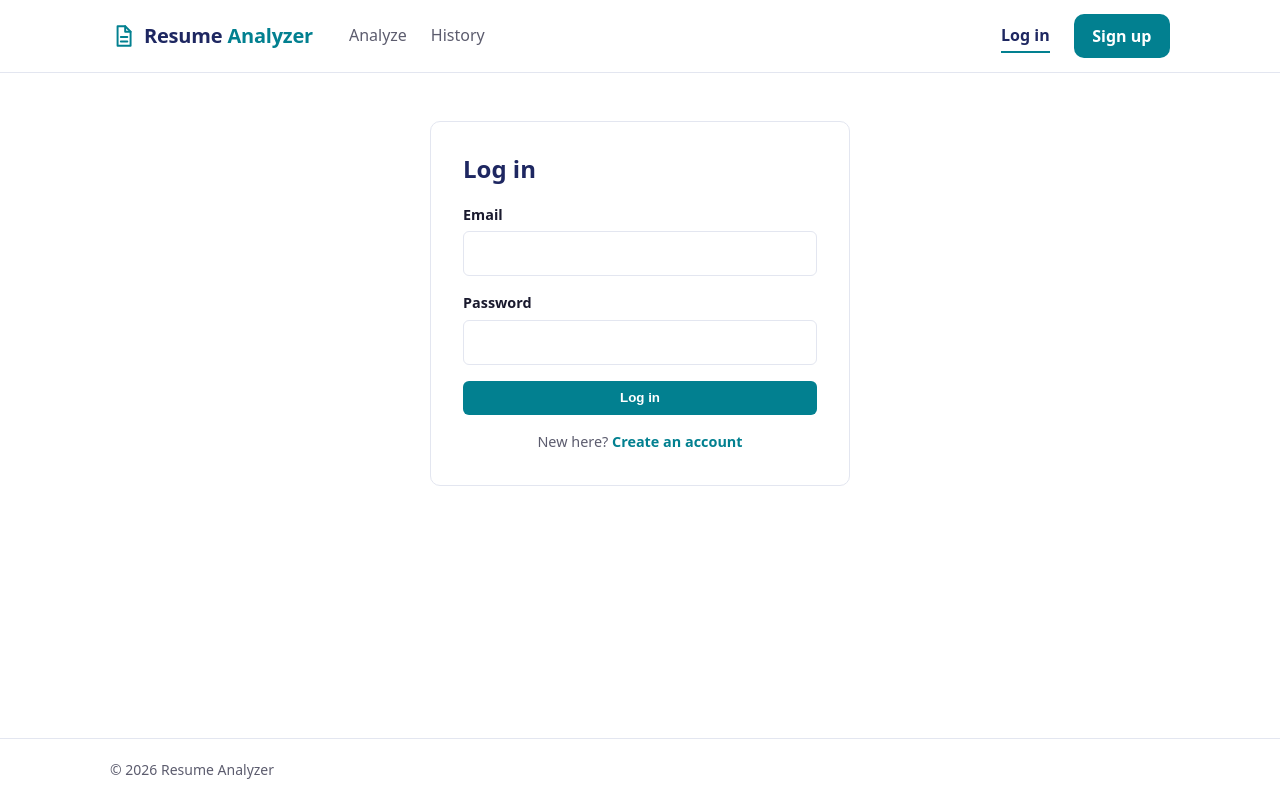
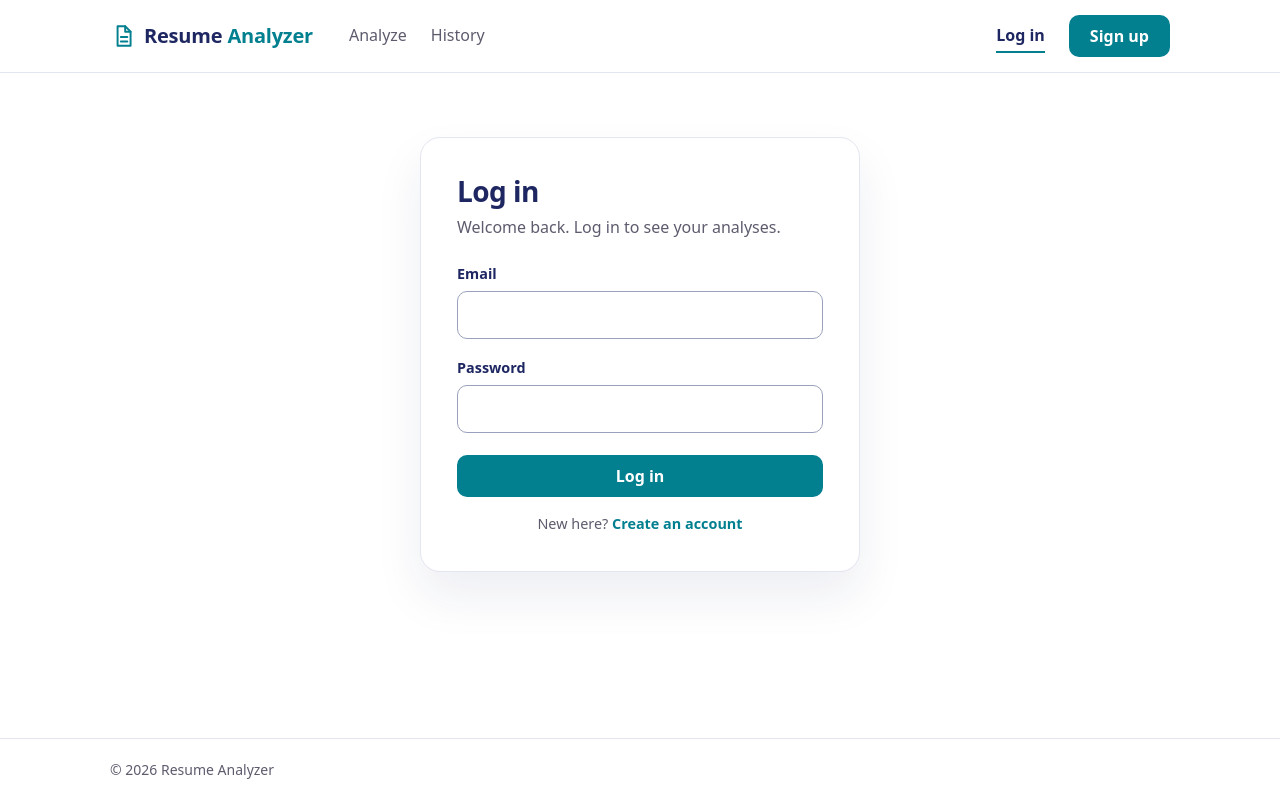
Before and after one commit to shivam-naithani/resume-analyzer, a React (Vite) app in the folder client/: page /login in a window 1280 px wide. Built offline with nearby package versions, Linux system fonts and the light colour scheme; no server answers.

Commit message:
Restyle auth cards, form fields and buttons

```diff
--- a/client/src/index.css
+++ b/client/src/index.css
@@ -9,6 +9,7 @@
   --teal-soft: #e6f4f5;
   --teal-tint: #d9eff1;
   --band: #f3f9fa;
+  --input-border: #9aa1bc;
   --font: 'Plus Jakarta Sans Variable', system-ui, -apple-system, 'Segoe UI', Roboto, sans-serif;
   --max-width: 1100px;
   color-scheme: light;
@@ -134,10 +135,6 @@ a {
   flex: 1;
 }
 
-.navbar .btn {
-  border-radius: 10px;
-}
-
 .menu-toggle {
   display: none;
   margin-left: auto;
@@ -158,12 +155,19 @@ a {
 
 .btn {
   display: inline-block;
-  padding: 0.55rem 1.1rem;
+  padding: 0.65rem 1.25rem;
+  font: inherit;
   font-weight: 600;
-  border-radius: 6px;
+  line-height: 1.25;
+  border-radius: 10px;
   border: 1px solid transparent;
   cursor: pointer;
   text-align: center;
+}
+
+.btn:focus-visible {
+  outline: 2px solid var(--teal);
+  outline-offset: 2px;
 }
 
 .btn-primary {
@@ -512,47 +516,76 @@ a {
 /* ---------- Forms ---------- */
 
 .auth-card {
-  max-width: 420px;
-  margin: 1rem auto 0;
-  padding: 2rem;
+  max-width: 440px;
+  margin: 2rem auto 0;
+  padding: 2.25rem;
   border: 1px solid var(--border);
-  border-radius: 10px;
+  border-radius: 20px;
+  background: #fff;
+  box-shadow: 0 24px 48px rgba(30, 39, 97, 0.08);
 }
 
 .auth-card h1 {
-  margin-top: 0;
+  margin: 0 0 0.35rem;
+  font-size: 1.75rem;
+  font-weight: 800;
+  letter-spacing: -0.02em;
+}
+
+.auth-subtitle {
+  margin: 0 0 1.5rem;
+  color: var(--muted);
 }
 
 .auth-card .btn {
   width: 100%;
+  margin-top: 0.25rem;
 }
 
 .form-field {
   display: flex;
   flex-direction: column;
-  gap: 0.35rem;
-  margin-bottom: 1rem;
+  gap: 0.4rem;
+  margin-bottom: 1.1rem;
 }
 
 .form-field label {
   font-weight: 600;
   font-size: 0.9rem;
+  color: var(--navy);
 }
 
-.form-field input {
-  padding: 0.6rem 0.75rem;
+.form-field input,
+.form-field textarea {
+  padding: 0.7rem 0.85rem;
   font: inherit;
-  border: 1px solid var(--border);
-  border-radius: 6px;
+  color: var(--text);
+  background: #fff;
+  border: 1px solid var(--input-border);
+  border-radius: 10px;
+  transition: border-color 0.15s, box-shadow 0.15s;
 }
 
-.form-field input:focus {
-  outline: 2px solid var(--teal);
-  outline-offset: 1px;
+.form-field input::placeholder,
+.form-field textarea::placeholder {
+  color: #767b92;
 }
 
-.form-field input[aria-invalid='true'] {
+.form-field input:focus,
+.form-field textarea:focus {
+  border-color: var(--teal);
+  outline: 2px solid transparent;
+  box-shadow: 0 0 0 3px rgba(2, 128, 144, 0.18);
+}
+
+.form-field input[aria-invalid='true'],
+.form-field textarea[aria-invalid='true'] {
   border-color: #b3261e;
+}
+
+.form-field input[aria-invalid='true']:focus,
+.form-field textarea[aria-invalid='true']:focus {
+  box-shadow: 0 0 0 3px rgba(179, 38, 30, 0.18);
 }
 
 .form-error {
@@ -562,9 +595,9 @@ a {
 }
 
 .form-banner {
-  padding: 0.65rem 0.85rem;
-  margin: 0 0 1rem;
-  border-radius: 6px;
+  padding: 0.7rem 0.9rem;
+  margin: 0 0 1.1rem;
+  border-radius: 10px;
   font-size: 0.9rem;
 }
 
@@ -613,21 +646,8 @@ a {
 }
 
 .form-field textarea {
-  padding: 0.6rem 0.75rem;
-  font: inherit;
-  border: 1px solid var(--border);
-  border-radius: 6px;
   min-height: 12rem;
   resize: vertical;
-}
-
-.form-field textarea:focus {
-  outline: 2px solid var(--teal);
-  outline-offset: 1px;
-}
-
-.form-field textarea[aria-invalid='true'] {
-  border-color: #b3261e;
 }
 
 .form-field input[type='file'] {
--- a/client/src/pages/Login.jsx
+++ b/client/src/pages/Login.jsx
@@ -38,6 +38,7 @@ export default function Login() {
   return (
     <section className="auth-card">
       <h1>Log in</h1>
+      <p className="auth-subtitle">Welcome back. Log in to see your analyses.</p>
 
       {location.state?.message && <p className="form-banner notice">{location.state.message}</p>}
       {error && <p className="form-banner error" role="alert">{error}</p>}
--- a/client/src/pages/Signup.jsx
+++ b/client/src/pages/Signup.jsx
@@ -38,6 +38,7 @@ export default function Signup() {
   return (
     <section className="auth-card">
       <h1>Create an account</h1>
+      <p className="auth-subtitle">Save your analyses and revisit them any time.</p>
 
       {error && <p className="form-banner error" role="alert">{error}</p>}
 
```
